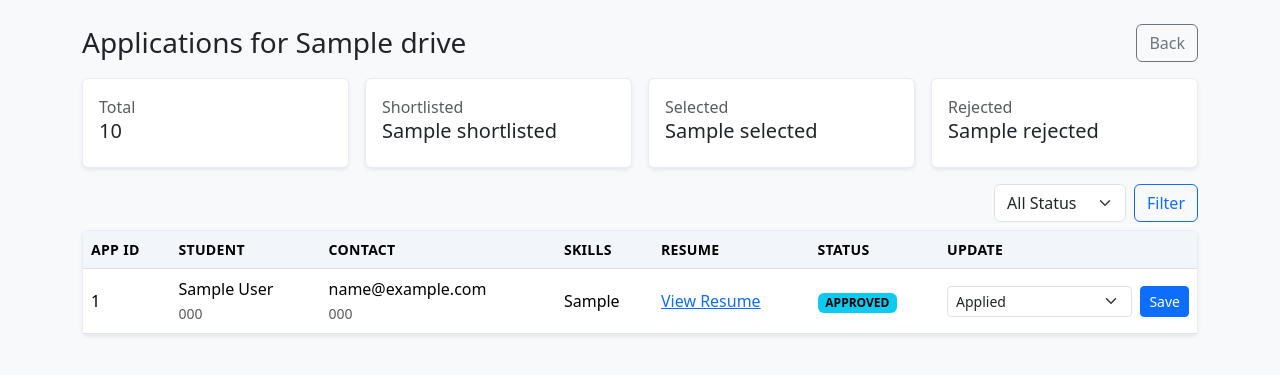
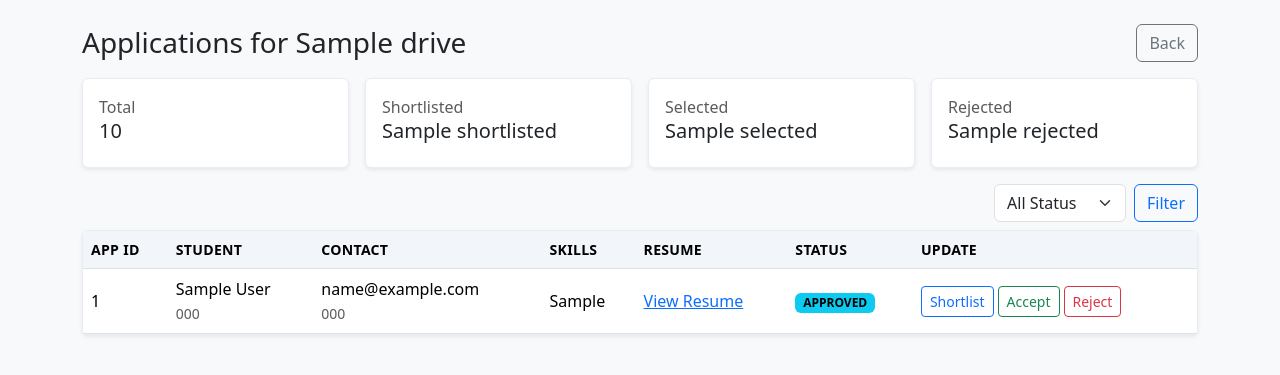
Before and after one commit to viggu-debuggu/internship, a Flask app: template templates/company/drive_applications.html in a window 1280 px wide. Shown: the part 56-431 px from the top of the page. Run offline with Flask 3, Linux system fonts and the light colour scheme; tables that the repository leaves empty hold one stand-in row (values such as "Sample post"); the template is opened without the code that fills it: values that come from a table or form of the project are taken from there, most other values are stand-ins (such as "Sample title", 1, 10 or a date in 2020).

Commit message:
Milestone-PPA Placement-Tracking

```diff
--- a/templates/company/dashboard.html
+++ b/templates/company/dashboard.html
@@ -46,7 +46,7 @@
                     <td>
                         <div class="d-flex flex-wrap gap-1">
                             <a class="btn btn-sm btn-outline-primary" href="{{ url_for('company.edit_drive', drive_id=drive.id) }}">Edit</a>
-                            <a class="btn btn-sm btn-outline-info" href="{{ url_for('company.drive_applications', drive_id=drive.id) }}">Applications</a>
+                            <a class="btn btn-sm btn-outline-info" href="{{ url_for('company.drive_applications', drive_id=drive.id) }}">View Applicants</a>
                             <form method="post" action="{{ url_for('company.close_drive', drive_id=drive.id) }}">
                                 <button class="btn btn-sm btn-outline-secondary" type="submit">Close</button>
                             </form>
--- a/templates/company/drive_applications.html
+++ b/templates/company/drive_applications.html
@@ -55,17 +55,22 @@
                             -
                         {% endif %}
                     </td>
-                    <td><span class="badge text-bg-info text-uppercase">{{ app.status }}</span></td>
+                    <td><span class="badge text-bg-info text-uppercase">{{ 'accepted' if app.status == 'selected' else app.status }}</span></td>
                     <td>
-                        <form method="post" action="{{ url_for('company.update_application_status', application_id=app.id) }}" class="d-flex gap-2">
-                            <select name="status" class="form-select form-select-sm">
-                                <option value="applied" {% if app.status == 'applied' %}selected{% endif %}>Applied</option>
-                                <option value="shortlisted" {% if app.status == 'shortlisted' %}selected{% endif %}>Shortlisted</option>
-                                <option value="selected" {% if app.status == 'selected' %}selected{% endif %}>Selected</option>
-                                <option value="rejected" {% if app.status == 'rejected' %}selected{% endif %}>Rejected</option>
-                            </select>
-                            <button class="btn btn-sm btn-primary" type="submit">Save</button>
-                        </form>
+                        <div class="d-flex flex-wrap gap-1">
+                            <form method="post" action="{{ url_for('company.update_application_status', application_id=app.id) }}">
+                                <input type="hidden" name="status" value="shortlisted">
+                                <button class="btn btn-sm btn-outline-primary" type="submit" {% if app.status == 'shortlisted' %}disabled{% endif %}>Shortlist</button>
+                            </form>
+                            <form method="post" action="{{ url_for('company.update_application_status', application_id=app.id) }}">
+                                <input type="hidden" name="status" value="selected">
+                                <button class="btn btn-sm btn-outline-success" type="submit" {% if app.status == 'selected' %}disabled{% endif %}>Accept</button>
+                            </form>
+                            <form method="post" action="{{ url_for('company.update_application_status', application_id=app.id) }}">
+                                <input type="hidden" name="status" value="rejected">
+                                <button class="btn btn-sm btn-outline-danger" type="submit" {% if app.status == 'rejected' %}disabled{% endif %}>Reject</button>
+                            </form>
+                        </div>
                     </td>
                 </tr>
                 {% else %}
```
